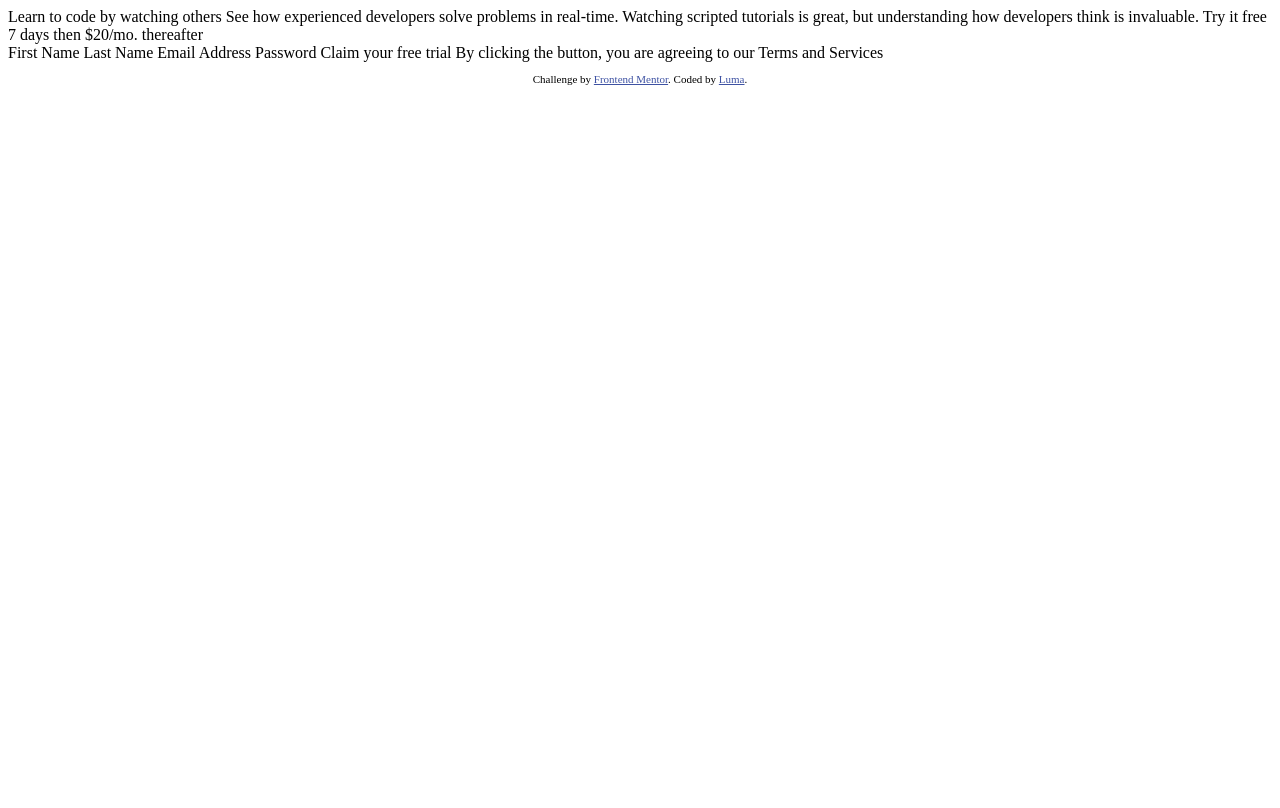
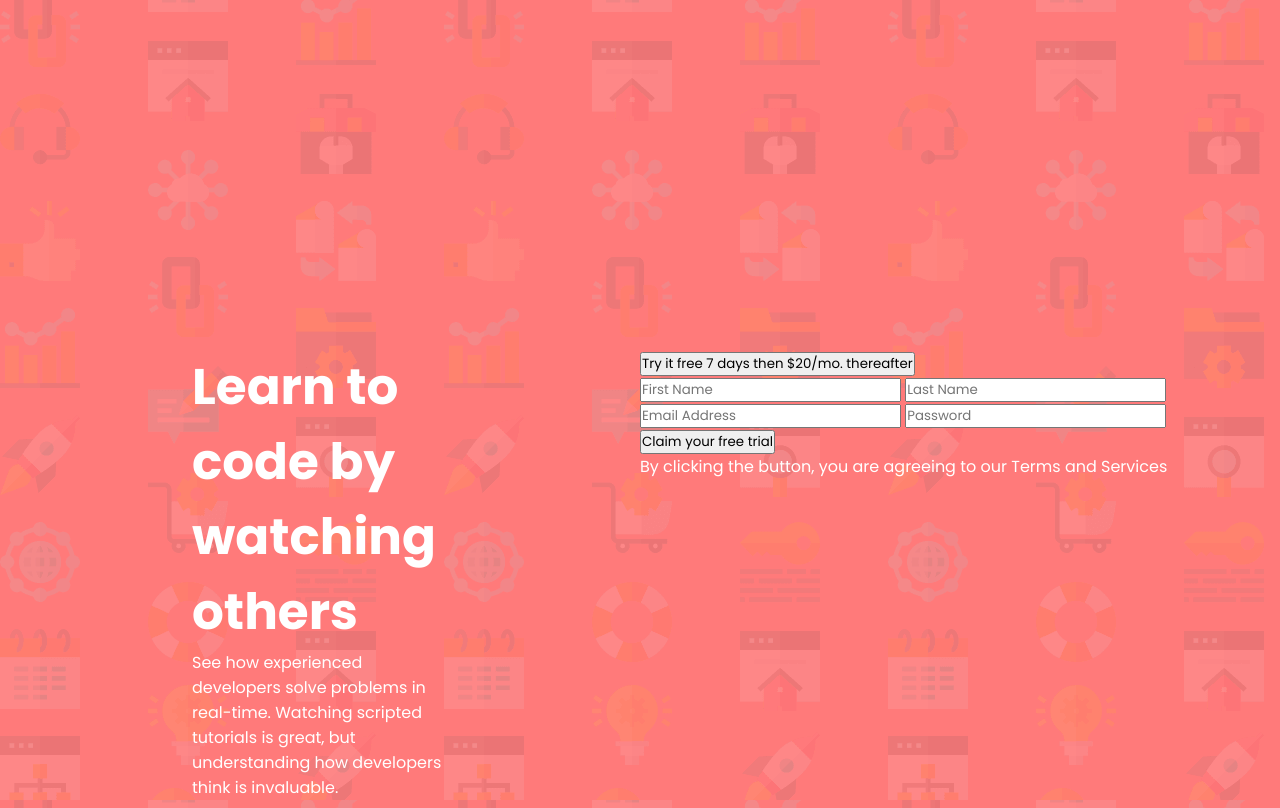
Before and after one commit to lumamontes/Learn-to-code, a plain HTML site: page index.html in a window 1280 px wide. Shown: the top 808 px of the page. Drawn offline with Linux system fonts and the light colour scheme.

Commit message:
criado estrutura html

```diff
--- a/index.html
+++ b/index.html
@@ -5,35 +5,92 @@
   <meta name="viewport" content="width=device-width, initial-scale=1.0"> <!-- displays site properly based on user's device -->
 
   <link rel="icon" type="image/png" sizes="32x32" href="./images/favicon-32x32.png">
+  <link href="https://fonts.googleapis.com/css2?family=Poppins:wght@400;500;600;700&display=swap" rel="stylesheet">
+
 
   <title>Frontend Mentor | Intro component with sign up form</title>
 
   <!-- Feel free to remove these styles or customise in your own stylesheet 👍 -->
   <style>
+    * {
+      margin: 0;
+      padding: 0;
+      box-sizing: border-box;
+      font-family: 'Poppins', sans-serif;
+    }
+
+    body {
+      background-color: rgb(255, 122, 122);
+      background-image: url('images/bg.png');
+      color: white;
+
+    }
+
+    main {
+      display: flex;
+      flex-direction: row;
+
+
+    }
+    header {
+      width: 50%;
+      text-align: center;
+      margin: 350px auto;
+    }
+
+  #title {
+      margin: 0px auto;
+      width: 40%;
+      align-self: center;
+      text-align: start;
+    }
+
+    h1 {
+      font-size: 50px;
+    }
+    section {
+      width: 50%;
+      margin: 400px;
+      margin: 350px auto;
+    }
+
+
+
+
     .attribution { font-size: 11px; text-align: center; }
     .attribution a { color: hsl(228, 45%, 44%); }
   </style>
 </head>
 <body>
 
-  Learn to code by watching others
+  <main>
+  <header id="intro">
 
-  See how experienced developers solve problems in real-time. Watching scripted tutorials is great,
-  but understanding how developers think is invaluable.
+    <div id="title">
+  <h1>Learn to code by watching others</h1>
+  <p> See how experienced developers solve problems in real-time. Watching scripted tutorials is great,
+    but understanding how developers think is invaluable.</p>
+  </div>
 
-  Try it free 7 days then $20/mo. thereafter
+</header>
 
+  <section class="form">
+  <input type="button" name="submit" value="Try it free 7 days then $20/mo. thereafter">
   <form action="">
-  First Name
-  Last Name
-  Email Address
-  Password
-  Claim your free trial
-  By clicking the button, you are agreeing to our Terms and Services
-</form>
+  <input type="text" name='name' placeholder='First Name'>
+  <input type="text" name='lastname' placeholder='Last Name' >
+  <input type="text" name='email' placeholder='Email Address' >
+  <input type="text" name='password' placeholder='Password' >
 
 
-  <footer>
+  <input type='button' name='submit' value='Claim your free trial'>
+
+</form>
+By clicking the button, you are agreeing to our Terms and Services
+
+</section>
+</main>
+<footer>
     <p class="attribution">
       Challenge by <a href="https://www.frontendmentor.io?ref=challenge" target="_blank">Frontend Mentor</a>.
       Coded by <a href="http://github.com/lumamontes">Luma</a>.
```
Also changed, not shown: images/bg.png (renamed from images/bg-intro-desktop.png), 1 other file.
